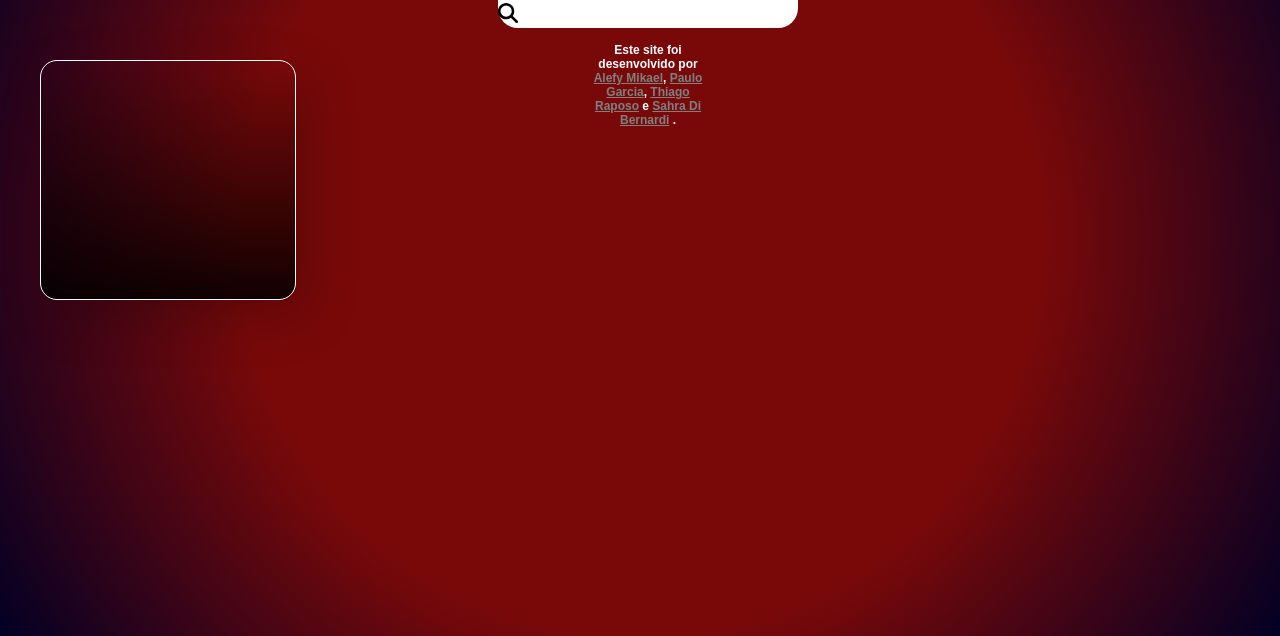
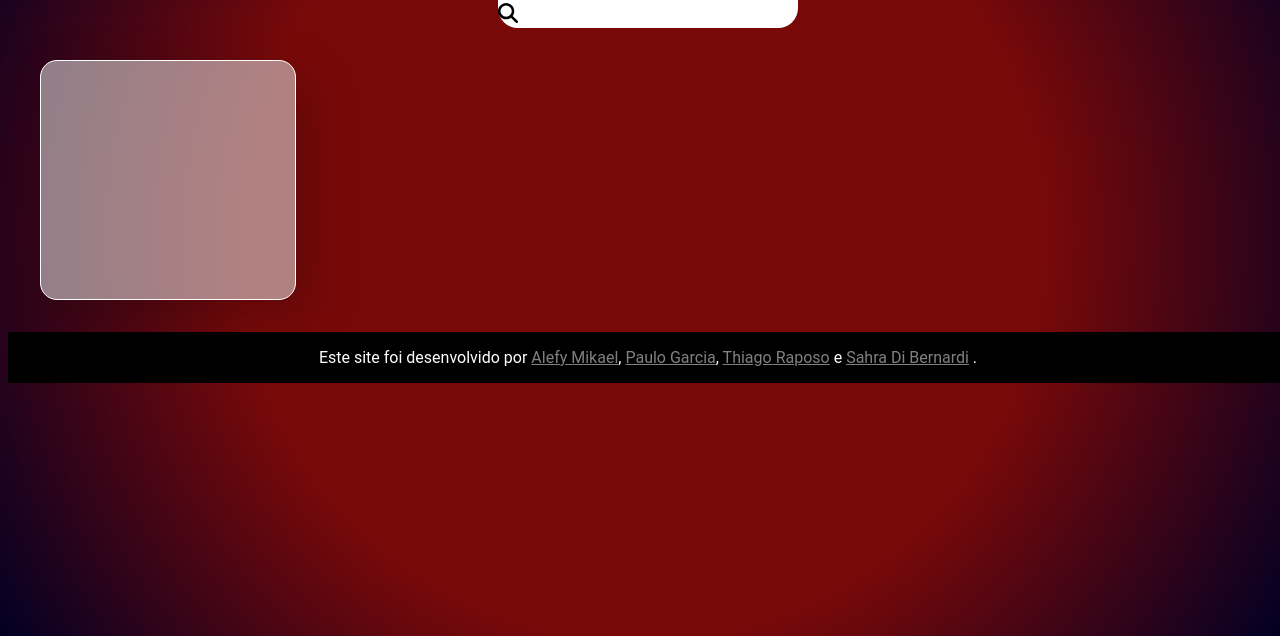
Before and after one commit to garciagoedert/spider-dex, a plain HTML site: page src/index.html in a window 1280 px wide. Shown: the part 164-800 px from the top of the page. Drawn offline with nearby package versions, Linux system fonts and the light colour scheme; no server answers.

Commit message:
Co-authored-by: Sahra Di Bernardi <sahdibernardi@users.noreply.github.com> Co-authored-by: ekim-yf <ekim-yf@users.noreply.github.com> Co-authored-by: Thiago Raposo  <Rapos0Thiag0@users.noreply.github.com>

```diff
--- a/src/index.css
+++ b/src/index.css
@@ -156,18 +156,29 @@
   } */
 
 
- footer {
-  /*display: flex;
+ .footer {
+  display: flex;
   justify-content: center;
   position: flex;
   bottom: 0;
   color: white;
   flex-wrap: nowrap;
   text-align: center;
-  width: 100vh; */
-  margin: 0 auto;
+  width: 100vh;
+   margin: 0 auto;
   text-align: center;
   width: 10%;
+margin-top: 300px;
+margin-bottom: 0;
+
+  left: 0;
+  bottom: 0;
+  width: 100%;
+  background-color: black;
+  color: white;
+  text-align: center;
+  display: flex
+  align-items: center;
  }
 
  a {
@@ -179,10 +190,10 @@
   text-align: center;
 }
 
-footer {
+/* footer {
   margin-top: auto;
   margin-bottom: 10px;
-}
+} */
 
 button {
   color: white;
@@ -274,6 +285,7 @@
 /* AQUI EMBAIXO NOVO CARD */
 
 .cards-board {
+  background: linear-gradient( :top, rgba(0, 0, 0, 0.85), transparent);
   box-sizing: border-box;
   width: 190px;
   height: 254px;
@@ -311,7 +323,9 @@
   text-overflow: ellipsis;
   font-family: font-family: 'Montserrat', sans-serif;;
 
-  background: linear-gradient(to top, rgba(0, 0, 0, 0.85), transparent);
+
+
+
 
 
 }
--- a/src/index.html
+++ b/src/index.html
@@ -10,6 +10,10 @@
     <link rel="stylesheet" href="./index.css"/>
     <script src="https://cdn.jsdelivr.net/npm/axios/dist/axios.min.js"></script>
     <title>SpiderDex</title>
+    <meta charset="UTF-8">
+    <meta http-equiv="X-UA-Compatible" content="IE=edge">
+    <meta name="viewport" content="width=device-width, initial-scale=1.0">
+
 </head>
 
 <body>
@@ -41,21 +45,23 @@
 
 
 
-    <footer>
+          <div class="footer">
 
-        <button>
-            <span>
+
+
+
+
                 <p>Este site foi desenvolvido por
                     <a href="https://www.linkedin.com/in/alefy-mikael-dos-santos-8901b6266">Alefy Mikael</a>,
                     <a href="https://github.com/garciapaulo95/">Paulo Garcia</a>,
                     <a href="https://github.com/Rapos0thiag0/">Thiago Raposo</a> e
                     <a href="https://github.com/sahdibernardi/">Sahra Di Bernardi</a>
                 .</p>
-            </span>
-          </button>
 
 
-    </footer>
+
+
+        </div>
     <script src="./JS/index.js"></script>
 
 
```
